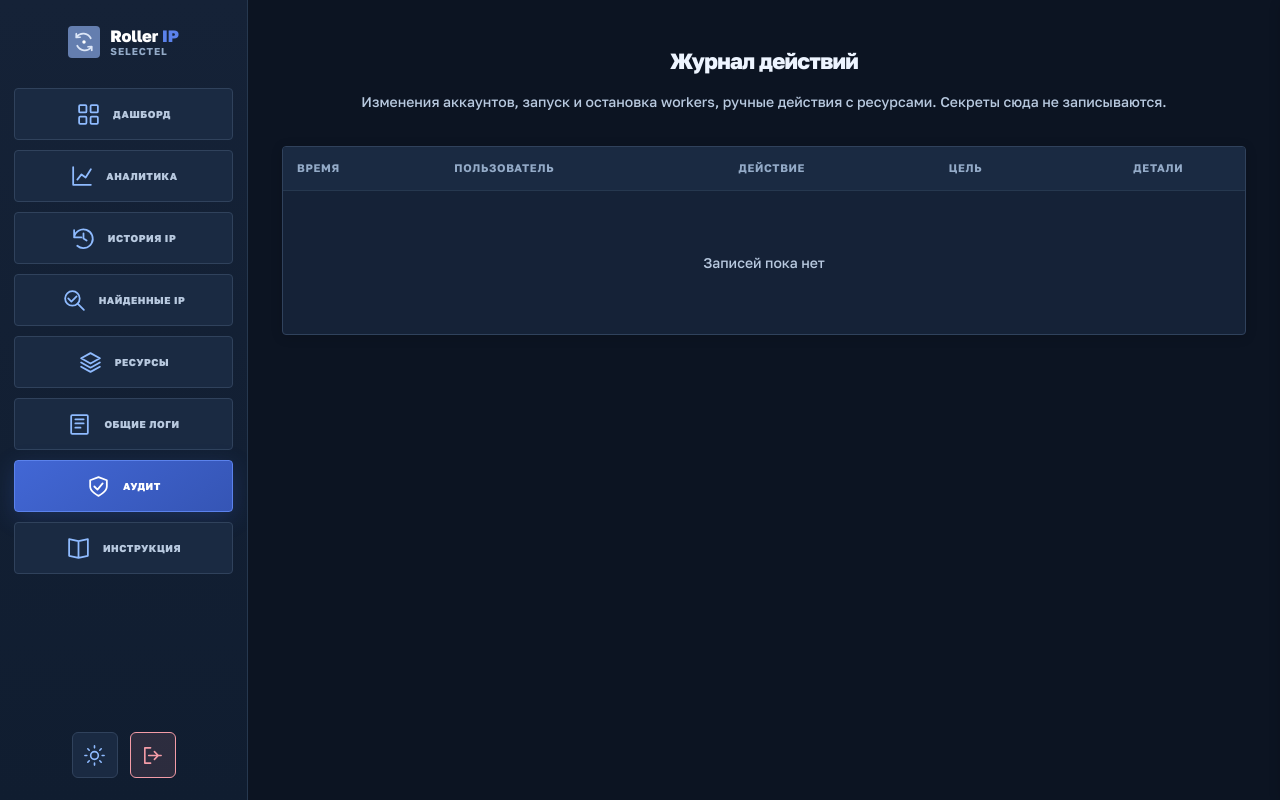
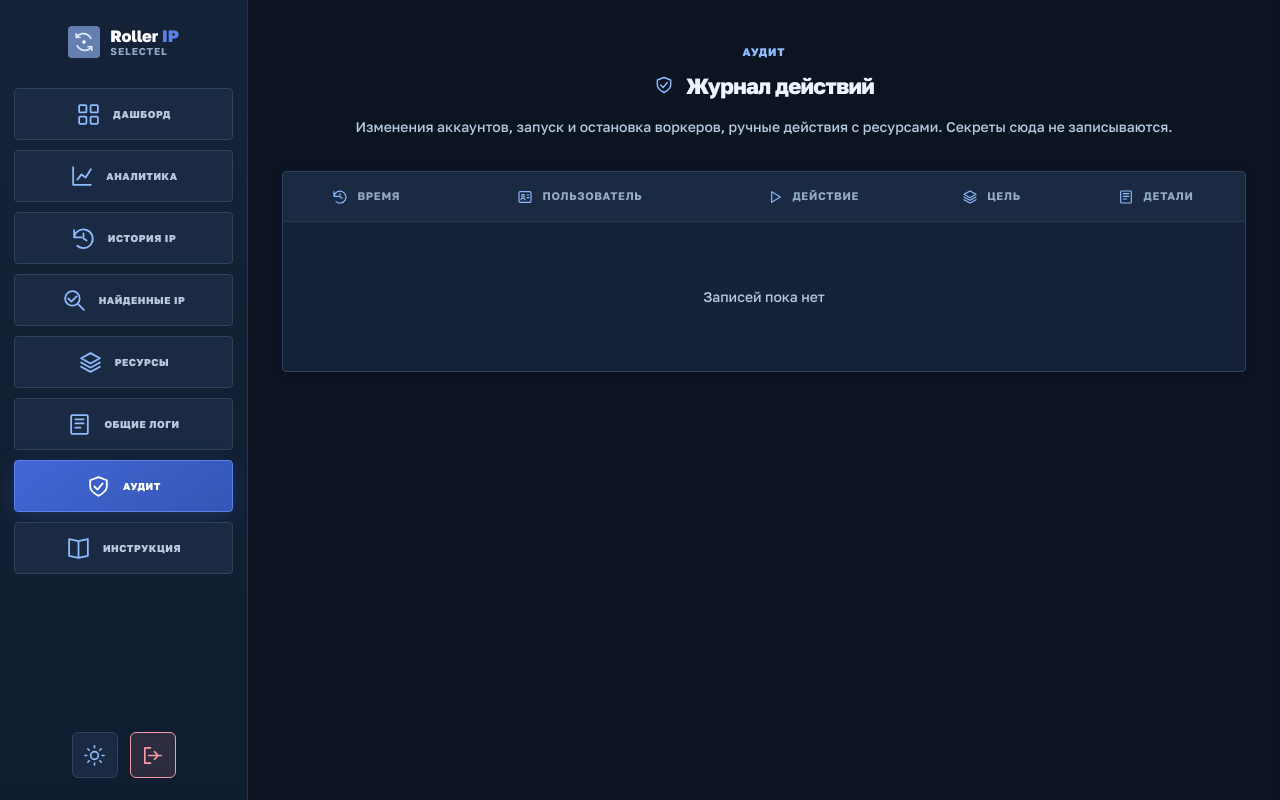
Before and after one commit to gettfodaddy/ip-roller, a FastAPI app: page /audit in a window 1280 px wide. Run offline with FastAPI, Linux system fonts and the light colour scheme; the visitor is signed in with stand-in values (Sample User, id 1); data that the repository does not hold is empty.

Commit message:
Refresh audit icons, typography and alignment

```diff
--- a/app/web/static/panel-refresh.css
+++ b/app/web/static/panel-refresh.css
@@ -117,3 +117,11 @@ main .ip-history-table th, main .ip-history-table td {
 }
 main .ip-history-table .badge { justify-content:center; }
 .filter-results-count { text-align:center; }
+main .audit-table { min-width:780px; font-family:var(--font-ui); }
+main .audit-table th, main .audit-table td { text-align:center !important; vertical-align:middle; padding:16px; }
+.audit-table th .ui-icon { width:16px; height:16px; margin-right:6px; color:var(--accent-2); }
+.audit-actor { display:inline-flex; align-items:center; justify-content:center; gap:8px; }
+.audit-actor .ui-icon { width:18px; height:18px; color:var(--accent-2); }
+.audit-action { font-family:var(--font-ui); background:var(--info-bg); color:var(--accent-2); justify-content:center; }
+.audit-action::before { display:none; }
+.audit-action .ui-icon { width:15px; height:15px; }
--- a/app/web/templates/audit.html
+++ b/app/web/templates/audit.html
@@ -1,12 +1,13 @@
 {% extends "base.html" %}
 {% block title %}Аудит — Roller IP{% endblock %}
 {% block content %}
-<div class="page-head-row"><div><h1>Журнал действий</h1><p class="muted">Изменения аккаунтов, запуск и остановка workers, ручные действия с ресурсами. Секреты сюда не записываются.</p></div></div>
-<div class="panel panel-tight accent"><div class="table-wrap"><table>
-  <thead><tr><th>Время</th><th>Пользователь</th><th>Действие</th><th>Цель</th><th class="text-left">Детали</th></tr></thead>
+<div class="page-head-row"><div><div class="kicker">Аудит</div><h1>{{ icon('audit') }} Журнал действий</h1><p class="muted">Изменения аккаунтов, запуск и остановка воркеров, ручные действия с ресурсами. Секреты сюда не записываются.</p></div></div>
+<div class="panel panel-tight accent"><div class="table-wrap"><table class="audit-table">
+  <thead><tr><th>{{ icon('history') }} Время</th><th>{{ icon('account') }} Пользователь</th><th>{{ icon('start') }} Действие</th><th>{{ icon('resources') }} Цель</th><th>{{ icon('logs') }} Детали</th></tr></thead>
   <tbody>{% for event in events %}<tr>
-    <td data-ts="{{ event.created_at }}">{{ event.created_at }}</td><td>{{ event.actor }}</td>
-    <td><span class="badge badge-zone">{{ event.action }}</span></td><td>{{ event.target }}</td><td class="text-left muted">{{ event.details }}</td>
+    <td data-ts="{{ event.created_at }}">{{ event.created_at }}</td><td><span class="audit-actor">{{ icon('account') }} {{ event.actor }}</span></td>
+    {% set action_icon = {'worker_started':'start', 'worker_stopped':'stop', 'account_created':'add', 'account_updated':'edit', 'account_deleted':'delete', 'uncertain_operation_resolved':'audit'}.get(event.action, 'logs') %}
+    <td><span class="badge audit-action">{{ icon(action_icon) }} {{ event.action }}</span></td><td>{{ event.target or '—' }}</td><td class="muted">{{ event.details or '—' }}</td>
   </tr>{% else %}<tr><td colspan="5"><div class="empty-state">Записей пока нет</div></td></tr>{% endfor %}</tbody>
 </table></div></div>
 {% endblock %}
--- a/app/web/templates/base.html
+++ b/app/web/templates/base.html
@@ -701,7 +701,7 @@
     100% { color:inherit; transform:translateY(0); }
   }
 </style>
-<link rel="stylesheet" href="/static/panel-refresh.css?v=20261014d">
+<link rel="stylesheet" href="/static/panel-refresh.css?v=20261014e">
 </head>
 <body>
 {% from 'partials/icons.html' import icon %}
```
